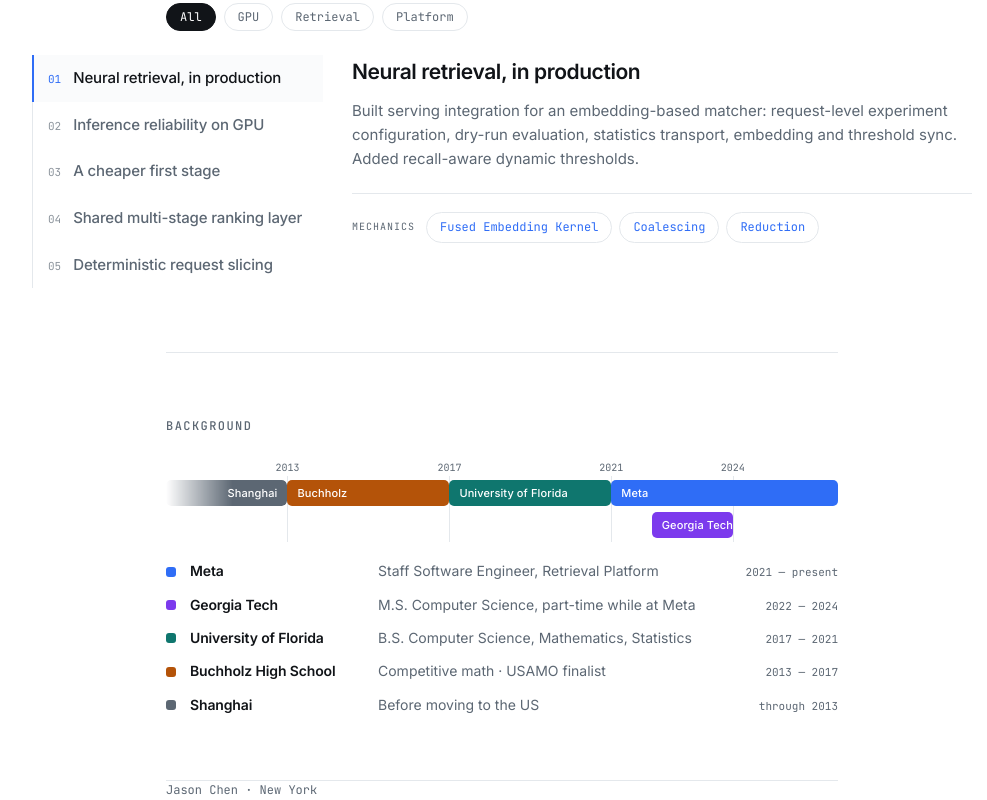
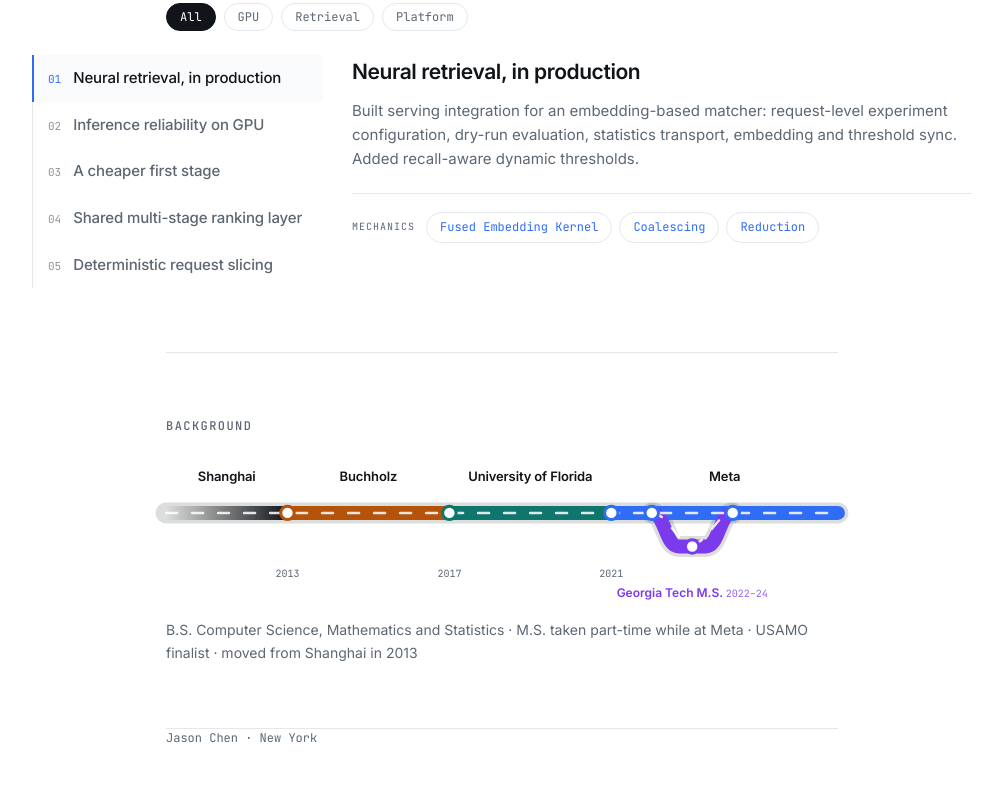
Before and after one commit to LeChn/lechn.github.io, a plain HTML site: page index.html in a window 1280 px wide. Shown: the part 1035-1835 px from the top of the page, without its empty margins (138-1125 px from the left). After the commit the page ends 1783 px from the top, so only its background shows below. Drawn offline with Linux system fonts and the light colour scheme.

Commit message:
styled timeline like git tree

```diff
--- a/css/style.css
+++ b/css/style.css
@@ -1216,159 +1216,148 @@ figcaption strong {
 	background: color-mix(in srgb, var(--accent) 8%, transparent);
 }
 
-/* Background: two full-thickness lanes on a shared year axis */
-.tl {
-	margin-top: 24px;
-}
-
-.tlticks {
+/* Background: a commit graph drawn as a road */
+.road {
+	margin-top: 30px;
+}
+
+.rlabels,
+.ryears,
+.rgemrow {
 	position: relative;
-	height: 14px;
-	margin-bottom: 6px;
-}
-
-.tlticks span {
+}
+
+.rlabels {
+	height: 18px;
+	margin-bottom: 2px;
+}
+
+.rname {
 	position: absolute;
 	transform: translateX(-50%);
-	font-family: var(--mono);
-	font-size: 10px;
-	color: var(--muted);
-}
-
-.tlchart {
-	position: relative;
-	display: grid;
-	gap: 6px;
-}
-
-/* Gridlines run through both lanes so a bar edge visibly lands on its year. */
-.tlgrid {
-	position: absolute;
-	inset: 0;
-	pointer-events: none;
-}
-
-.tlgrid span {
-	position: absolute;
-	top: -4px;
-	bottom: -4px;
-	width: 1px;
-	background: var(--line);
-}
-
-.tlrow {
-	position: relative;
-	height: 26px;
-}
-
-.tlbar {
-	position: absolute;
-	top: 0;
-	bottom: 0;
-	left: var(--l);
-	width: var(--w);
-	border-radius: 5px;
-	display: flex;
-	align-items: center;
-	overflow: hidden;
-}
-
-.tlbar b {
-	font-weight: 500;
-	font-size: 11px;
-	letter-spacing: 0.01em;
-	color: #fff;
-	padding: 0 10px;
 	white-space: nowrap;
-}
-
-.tlbar.fade {
-	-webkit-mask-image: linear-gradient(90deg, transparent, #000 55%);
-	mask-image: linear-gradient(90deg, transparent, #000 55%);
-}
-
-.tlbar.fade b {
-	margin-left: auto;
-}
-
-.tlbar.sh {
-	background: var(--muted);
-}
-
-.tlbar.hs {
-	background: var(--sc);
-}
-
-.tlbar.uf {
-	background: var(--sb);
-}
-
-.tlbar.meta {
-	background: var(--accent);
-}
-
-.tlbar.gt {
-	background: var(--sd);
-}
-
-.tlkey {
-	list-style: none;
-	margin: 22px 0 0;
-	padding: 0;
-	display: grid;
-	gap: 11px;
-}
-
-.tlkey li {
-	display: grid;
-	grid-template-columns: 12px 176px 1fr auto;
-	gap: 12px;
-	align-items: baseline;
-	font-size: 14px;
-}
-
-.tlkey i {
-	width: 10px;
-	height: 10px;
-	border-radius: 3px;
-	align-self: center;
-}
-
-.k-meta {
-	background: var(--accent);
-}
-
-.k-gt {
-	background: var(--sd);
-}
-
-.k-uf {
-	background: var(--sb);
-}
-
-.k-hs {
-	background: var(--sc);
-}
-
-.k-sh {
-	background: var(--muted);
-}
-
-.tlkey strong {
+	font-size: 13px;
 	font-weight: 600;
 	letter-spacing: -0.01em;
-}
-
-.tlkey span {
-	color: var(--muted);
-}
-
-.tlkey em {
+	color: var(--ink);
+}
+
+.rsvg {
+	display: block;
+	width: 100%;
+	height: auto;
+	overflow: visible;
+}
+
+/* Road build-up: dark casing, coloured surface, dashed centre markings. */
+.casing {
+	fill: none;
+	stroke: var(--ink);
+	stroke-width: 21;
+	stroke-linecap: round;
+	opacity: 0.14;
+}
+
+.lane {
+	fill: none;
+	stroke-width: 14;
+	stroke-linecap: butt;
+}
+
+.lane.sh {
+	color: var(--muted);
+	stroke: url(#fadeIn);
+	stroke-linecap: round;
+}
+
+.lane.hs {
+	stroke: var(--sc);
+}
+
+.lane.uf {
+	stroke: var(--sb);
+}
+
+.lane.meta {
+	stroke: var(--accent);
+	stroke-linecap: round;
+}
+
+.lane.gt {
+	stroke: var(--sd);
+	stroke-linecap: round;
+}
+
+.markings {
+	fill: none;
+	stroke: var(--bg);
+	stroke-width: 2.5;
+	stroke-dasharray: 11 15;
+	stroke-linecap: round;
+	opacity: 0.85;
+}
+
+/* Commits sit on the road where the path changes. */
+.commit {
+	fill: var(--bg);
+	stroke-width: 3;
+}
+
+.commit.hs {
+	stroke: var(--sc);
+}
+
+.commit.uf {
+	stroke: var(--sb);
+}
+
+.commit.meta {
+	stroke: var(--accent);
+}
+
+.commit.gt {
+	stroke: var(--sd);
+}
+
+.ryears {
+	height: 15px;
+	margin-top: 2px;
+}
+
+.ryear {
+	position: absolute;
+	transform: translateX(-50%);
+	font-family: var(--mono);
+	font-size: 10px;
+	color: var(--muted);
+}
+
+.rgemrow {
+	height: 16px;
+	margin-top: 2px;
+}
+
+.rgemlab {
+	position: absolute;
+	transform: translateX(-50%);
+	white-space: nowrap;
+	font-size: 12px;
+	font-weight: 600;
+	color: var(--sd);
+}
+
+.rgemlab em {
 	font-style: normal;
 	font-family: var(--mono);
-	font-size: 11px;
-	color: var(--muted);
-	white-space: nowrap;
+	font-size: 10px;
+	font-weight: 400;
+	opacity: 0.8;
+}
+
+.rnote {
+	margin: 20px 0 0;
+	font-size: 14px;
+	color: var(--muted);
 }
 
 /* Systems: sticky group nav */
@@ -1559,18 +1548,12 @@ footer p {
 		min-height: 0;
 	}
 
-	.tlkey li {
-		grid-template-columns: 12px 1fr;
-		gap: 4px 12px;
+	.rname {
+		font-size: 11px;
 	}
 
-	.tlbar b {
-		display: none;
-	}
-
-	.tlkey span,
-	.tlkey em {
-		grid-column: 2;
+	.rgemlab {
+		font-size: 11px;
 	}
 
 	.readout,
--- a/index.html
+++ b/index.html
@@ -175,38 +175,48 @@
 
 		<section>
 			<h2>Background</h2>
-			<div class="tl">
-				<div class="tlticks">
-					<span style="left:18.07%">2013</span>
-					<span style="left:42.17%">2017</span>
-					<span style="left:66.27%">2021</span>
-					<span style="left:84.34%">2024</span>
+			<div class="road">
+				<div class="rlabels">
+					<span class="rname" style="left:9.04%">Shanghai</span>
+					<span class="rname" style="left:30.12%">Buchholz</span>
+					<span class="rname" style="left:54.22%">University of Florida</span>
+					<span class="rname" style="left:83.13%">Meta</span>
 				</div>
-				<div class="tlchart">
-					<div class="tlgrid">
-					<span style="left:18.07%"></span>
-					<span style="left:42.17%"></span>
-					<span style="left:66.27%"></span>
-					<span style="left:84.34%"></span>
-					</div>
-					<div class="tlrow">
-						<span class="tlbar sh fade" style="--l:0.00%;--w:18.07%"><b>Shanghai</b></span>
-						<span class="tlbar hs" style="--l:18.07%;--w:24.10%"><b>Buchholz</b></span>
-						<span class="tlbar uf" style="--l:42.17%;--w:24.10%"><b>University of Florida</b></span>
-						<span class="tlbar meta" style="--l:66.27%;--w:33.73%"><b>Meta</b></span>
-					</div>
-					<div class="tlrow">
-						<span class="tlbar gt" style="--l:72.29%;--w:12.05%"><b>Georgia Tech</b></span>
-					</div>
+				<svg class="rsvg" viewBox="0 0 1000 116" role="img"
+					aria-label="Timeline as a commit graph: Shanghai until 2013, Buchholz 2013 to 2017, University of Florida 2017 to 2021, Meta 2021 to present, with a Georgia Tech masters branching off in 2022 and merging back in 2024.">
+					<defs>
+						<linearGradient id="fadeIn" gradientUnits="userSpaceOnUse" x1="0" x2="180.7">
+							<stop offset="0" stop-color="currentColor" stop-opacity="0" />
+							<stop offset="1" stop-color="currentColor" stop-opacity="1" />
+						</linearGradient>
+					</defs>
+					<path class="casing" d="M0,40.0 H1000.0" vector-effect="non-scaling-stroke" />
+					<path class="casing" d="M722.9,40.0 C742.9,40.0 742.9,90.0 762.9,90.0 H803.4 C823.4,90.0 823.4,40.0 843.4,40.0" vector-effect="non-scaling-stroke" />
+					<path class="lane sh" d="M0.0,40.0 H180.7" vector-effect="non-scaling-stroke" />
+					<path class="lane hs" d="M180.7,40.0 H421.7" vector-effect="non-scaling-stroke" />
+					<path class="lane uf" d="M421.7,40.0 H662.7" vector-effect="non-scaling-stroke" />
+					<path class="lane meta" d="M662.7,40.0 H1000.0" vector-effect="non-scaling-stroke" />
+					<path class="lane gt" d="M722.9,40.0 C742.9,40.0 742.9,90.0 762.9,90.0 H803.4 C823.4,90.0 823.4,40.0 843.4,40.0" vector-effect="non-scaling-stroke" />
+					<path class="markings" d="M0,40.0 H1000.0" vector-effect="non-scaling-stroke" />
+					<path class="markings" d="M722.9,40.0 C746.9,40.0 759.1,86.0 783.1,86.0 C807.1,86.0 819.4,40.0 843.4,40.0" vector-effect="non-scaling-stroke" />
+					<circle class="commit hs" cx="180.7" cy="40.0" r="10" vector-effect="non-scaling-stroke" />
+					<circle class="commit uf" cx="421.7" cy="40.0" r="10" vector-effect="non-scaling-stroke" />
+					<circle class="commit meta" cx="662.7" cy="40.0" r="10" vector-effect="non-scaling-stroke" />
+					<circle class="commit meta" cx="722.9" cy="40.0" r="10" vector-effect="non-scaling-stroke" />
+					<circle class="commit meta" cx="843.4" cy="40.0" r="10" vector-effect="non-scaling-stroke" />
+					<circle class="commit gt" cx="783.1" cy="90.0" r="10" vector-effect="non-scaling-stroke" />
+				</svg>
+				<div class="ryears">
+					<span class="ryear" style="left:18.07%">2013</span>
+					<span class="ryear" style="left:42.17%">2017</span>
+					<span class="ryear" style="left:66.27%">2021</span>
 				</div>
-				<ul class="tlkey">
-					<li><i class="k-meta"></i><strong>Meta</strong><span>Staff Software Engineer, Retrieval Platform</span><em>2021 — present</em></li>
-					<li><i class="k-gt"></i><strong>Georgia Tech</strong><span>M.S. Computer Science, part-time while at Meta</span><em>2022 — 2024</em></li>
-					<li><i class="k-uf"></i><strong>University of Florida</strong><span>B.S. Computer Science, Mathematics, Statistics</span><em>2017 — 2021</em></li>
-					<li><i class="k-hs"></i><strong>Buchholz High School</strong><span>Competitive math · USAMO finalist</span><em>2013 — 2017</em></li>
-					<li><i class="k-sh"></i><strong>Shanghai</strong><span>Before moving to the US</span><em>through 2013</em></li>
-				</ul>
+				<div class="rgemrow">
+					<span class="rgemlab" style="left:78.31%">Georgia Tech M.S. <em>2022&ndash;24</em></span>
+				</div>
 			</div>
+			<p class="rnote">B.S. Computer Science, Mathematics and Statistics · M.S. taken part-time while at
+				Meta · USAMO finalist · moved from Shanghai in 2013</p>
 		</section>
 	</main>
 
```
